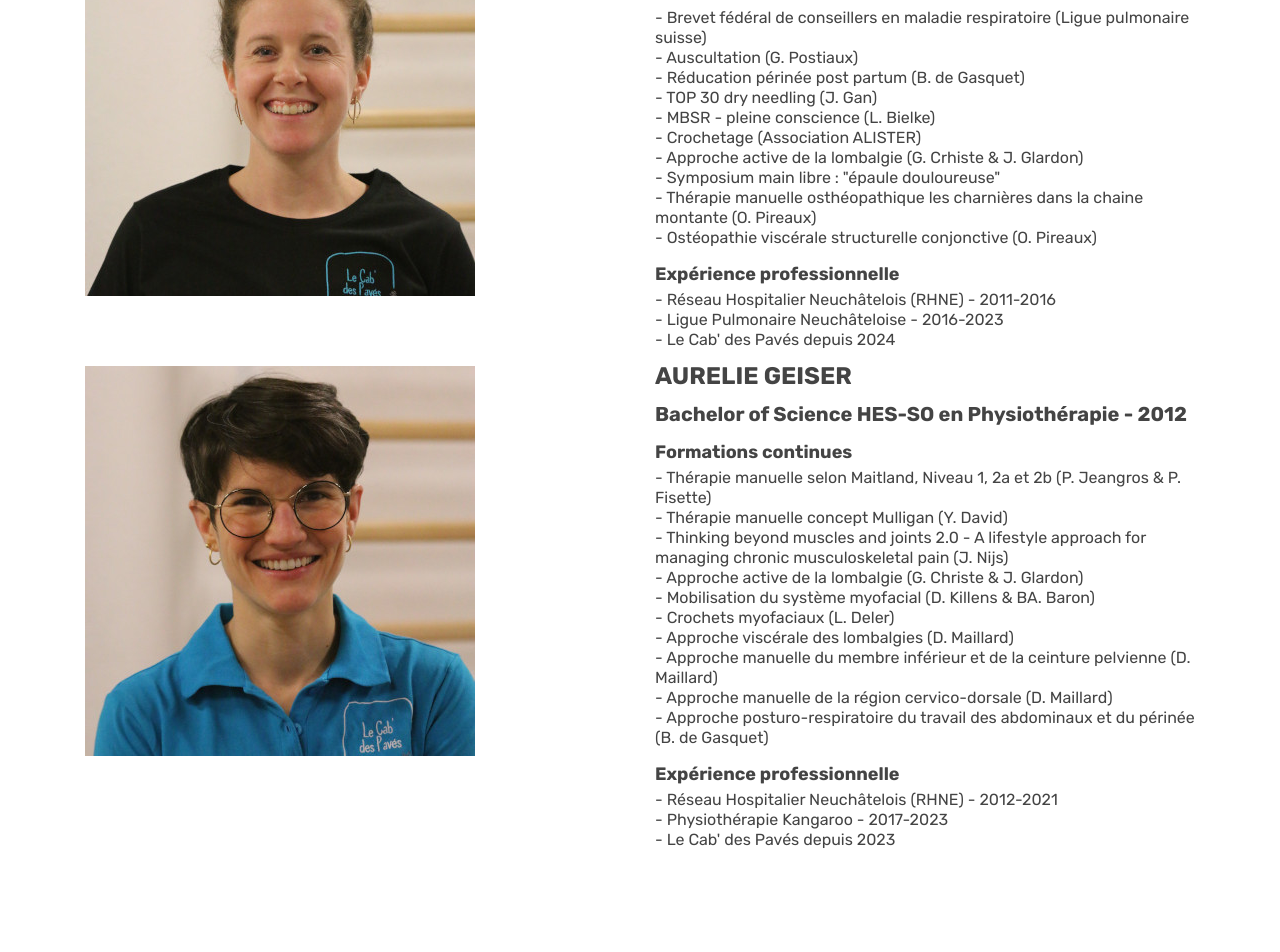
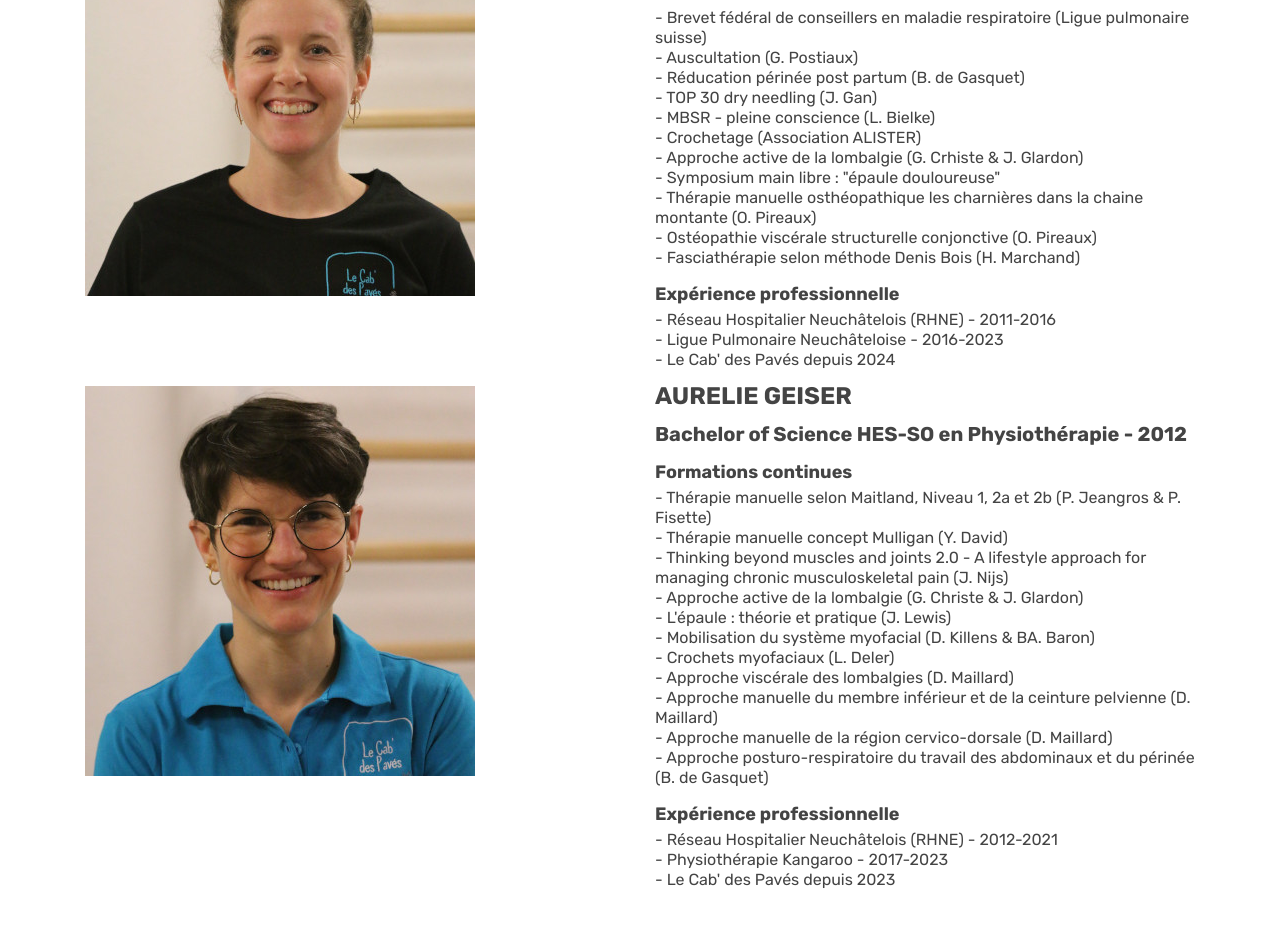
Before and after one commit to aureliegeiser/aureliegeiser.github.io, a Jekyll site: the page built from index.html, in a window 1280 px wide. Shown: the part 1720-2672 px from the top of the page. Built offline with Jekyll 4.4.1, drawn with Linux system fonts in a browser that asks for light colours.

Commit message:
Ajout de formations

```diff
--- a/index.html
+++ b/index.html
@@ -187,6 +187,7 @@ title: Le Cab' des Pavés
             <li>- Symposium main libre : "épaule douloureuse"</li>
             <li>- Thérapie manuelle osthéopathique les charnières dans la chaine montante (O. Pireaux)</li>
             <li>- Ostéopathie viscérale structurelle conjonctive (O. Pireaux)</li>
+            <li>- Fasciathérapie selon méthode Denis Bois (H. Marchand)</li>
           </ul>
           <div class="summary-title">Expérience professionnelle</div>
           <ul>
@@ -225,6 +226,7 @@ title: Le Cab' des Pavés
             <li>- Thérapie manuelle concept Mulligan (Y. David)</li>
             <li>- Thinking beyond muscles and joints 2.0 - A lifestyle approach for managing chronic musculoskeletal pain (J. Nijs)</li>
             <li>- Approche active de la lombalgie (G. Christe & J. Glardon)</li>
+            <li>- L'épaule : théorie et pratique (J. Lewis)</li>
             <li>- Mobilisation du système myofacial (D. Killens & BA. Baron)</li>
             <li>- Crochets myofaciaux (L. Deler)</li>
             <li>- Approche viscérale des lombalgies (D. Maillard)</li>
```
